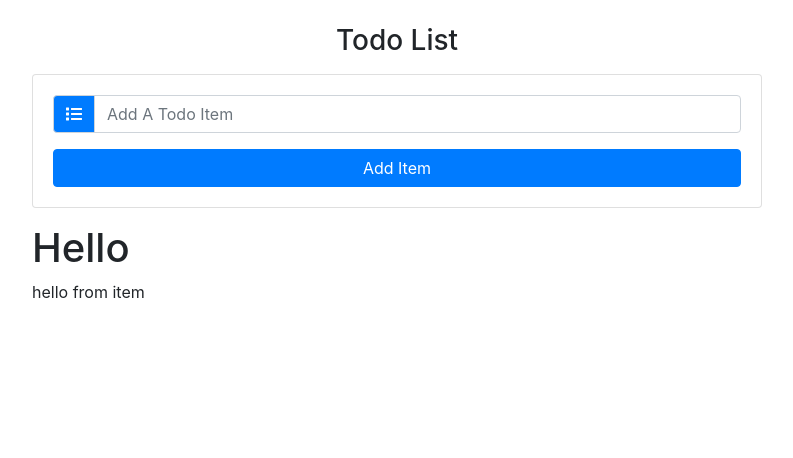
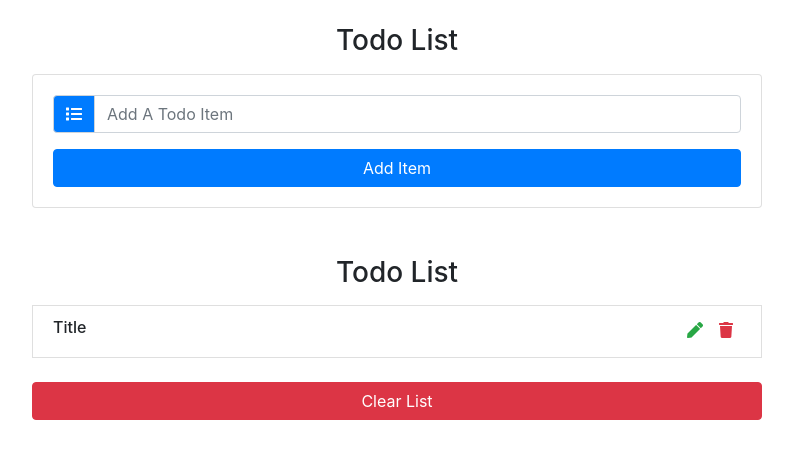
Before and after one commit to Nicxzmiller/todo-list, a React (Create React App) app: page / in a window 1280 px wide. Shown: the top 458 px of the page, without its empty margins (243-1036 px from the left). Built offline with nearby package versions, Linux system fonts and the light colour scheme.

Commit message:
changing input design

```diff
--- a/src/components/TodoItem.js
+++ b/src/components/TodoItem.js
@@ -3,9 +3,17 @@
 class TodoItem extends Component {
     render() {
         return (
-            <div>
-                hello from item
-            </div>
+            <li className="list-group-item text-capitalize d-flex justify-content-between my-2">
+                <h6>Title</h6>
+                <div className="todo-item">
+                    <span className="mx-2 text-success">
+                        <i className="fas fa-pen"></i>
+                    </span>
+                    <span className="mx-2 text-danger">
+                        <i className="fas fa-trash"></i>
+                    </span>
+                </div>
+            </li>
         );
     }
 }
--- a/src/components/TodoList.js
+++ b/src/components/TodoList.js
@@ -4,10 +4,11 @@
 class TodoList extends Component {
     render() {
         return (
-            <div>
-                <h1>Hello</h1>
+           <ul className="list-group my-5">
+               <h3 className="text-capitalize text-center">Todo List</h3>
                <TodoItem/>
-            </div>
+               <button type="button" className="btn btn-block btn-danger mt-3 shadow-none text-capitalize">Clear List</button>
+           </ul>
         );
     }
 }
```
